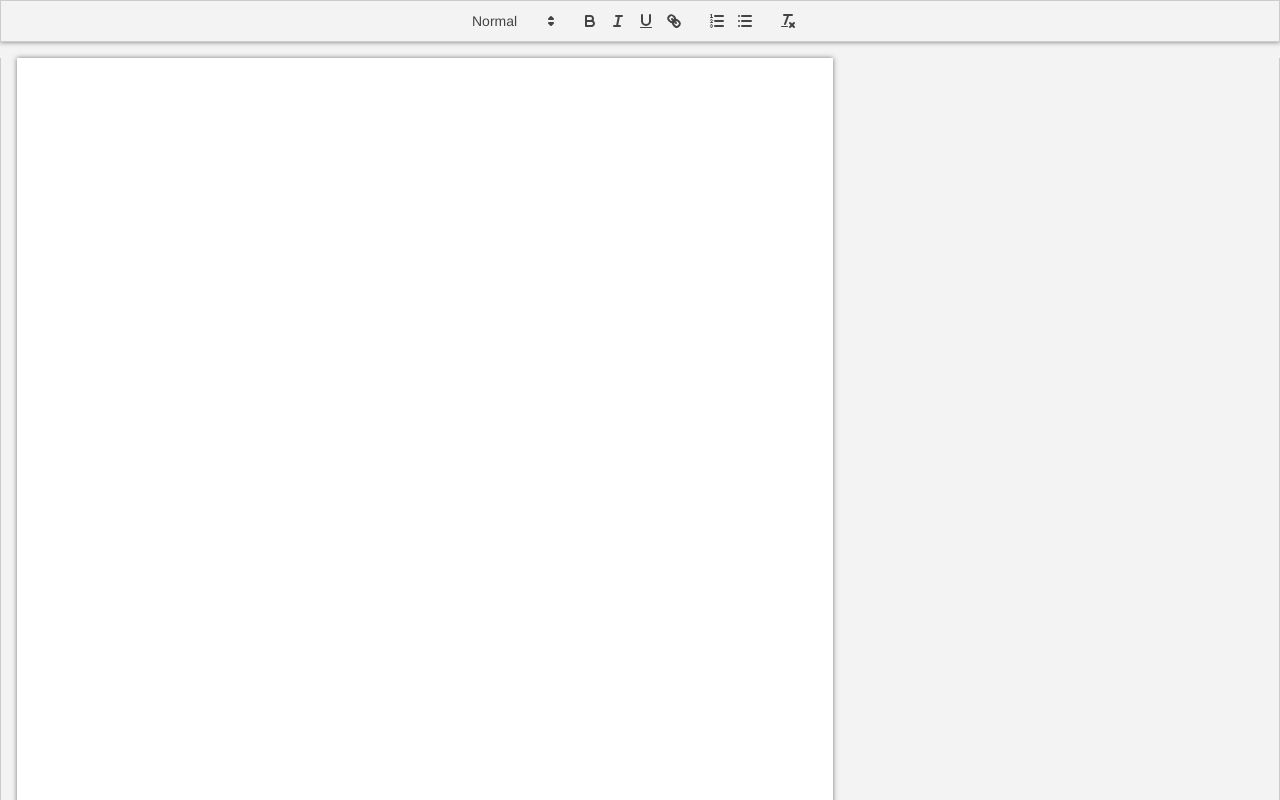
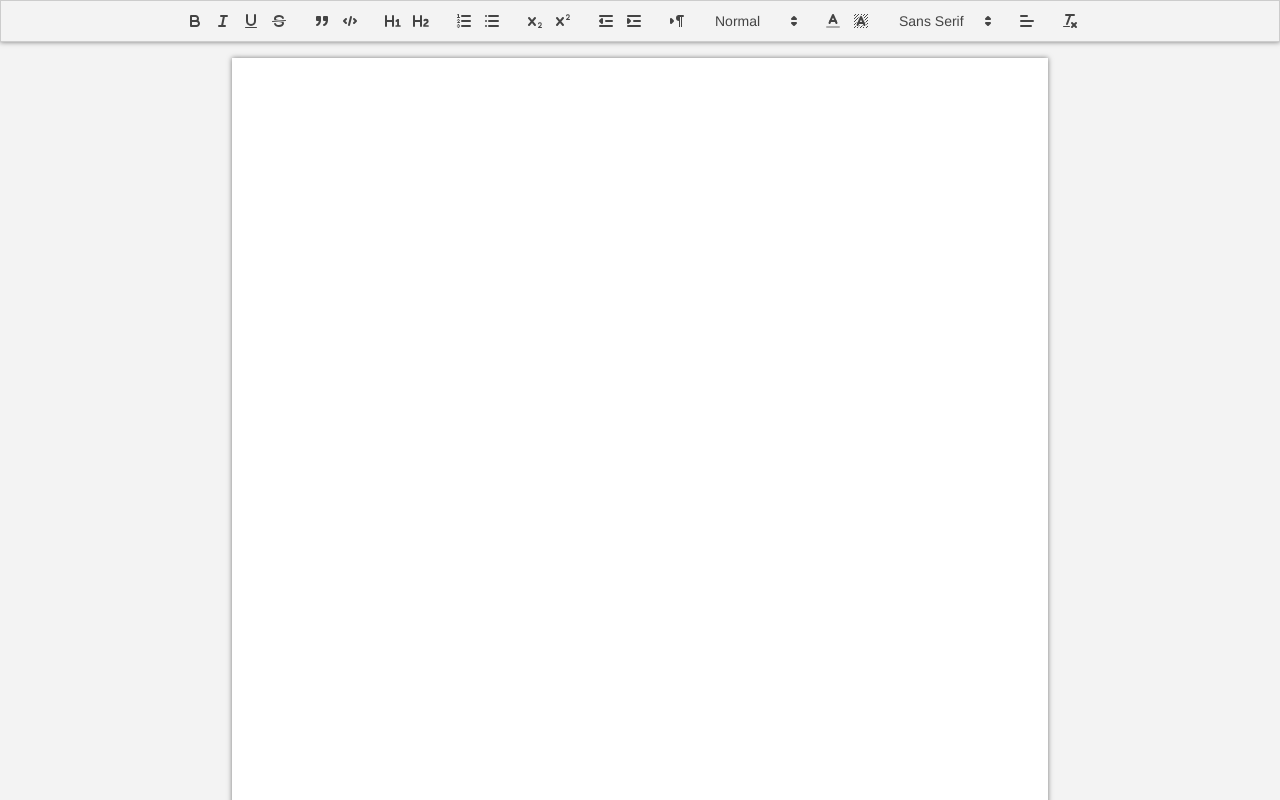
Before and after one commit to jahongirnurmamatov/colloborative-google-docs, a React (Vite) app in the folder frontend/: page / in a window 1280 px wide. Shown: the top 800 px of the page. Built offline with nearby package versions, Linux system fonts and the light colour scheme.

Commit message:
extended toolbar

```diff
--- a/frontend/src/components/TextEditor.jsx
+++ b/frontend/src/components/TextEditor.jsx
@@ -1,12 +1,32 @@
 import React, { useState } from 'react'
 import ReactQuill from 'react-quill';
 import 'react-quill/dist/quill.snow.css';
+
+
+const TOOLBAR_OPTIONS = {
+    toolbar:[
+        ['bold', 'italic', 'underline','strike'],        // toggled buttons
+        ['blockquote', 'code-block'],
+        [{'header': 1}, {'header': 2}],               // custom button options
+        [{'list': 'ordered'}, {'list': 'bullet'}],
+        [{'script': 'sub'}, {'script': 'super'}],      // superscript/subscript
+        [{'indent': '-1'}, {'indent': '+1'}],          // outdent/indent
+        [{'direction': 'rtl'}],                         // text direction
+        [{'size': ['small', false, 'large', 'huge']}],  // custom dropdown
+        [{'color': []}, {'background': []}],          // dropdown with defaults from theme
+        [{'font': []}],                                 // font family
+        [{'align': []}],
+        ['clean']                                         // remove formatting button
+    ]
+}
+
+
 const TextEditor = () => {
     const [value, setValue] = useState('');
   return (
 
     <div className="container">
-    <ReactQuill theme="snow" value={value} onChange={setValue} />
+    <ReactQuill modules={TOOLBAR_OPTIONS} value={value} onChange={setValue} />
 
  </div>
   )
--- a/frontend/src/index.css
+++ b/frontend/src/index.css
@@ -15,7 +15,7 @@ body{
     background-color: white;
 }
 
-.container .ql-continer.ql-snow{
+.container .ql-container.ql-snow{
     border: none;
     display: flex;
     justify-content: center;
```
